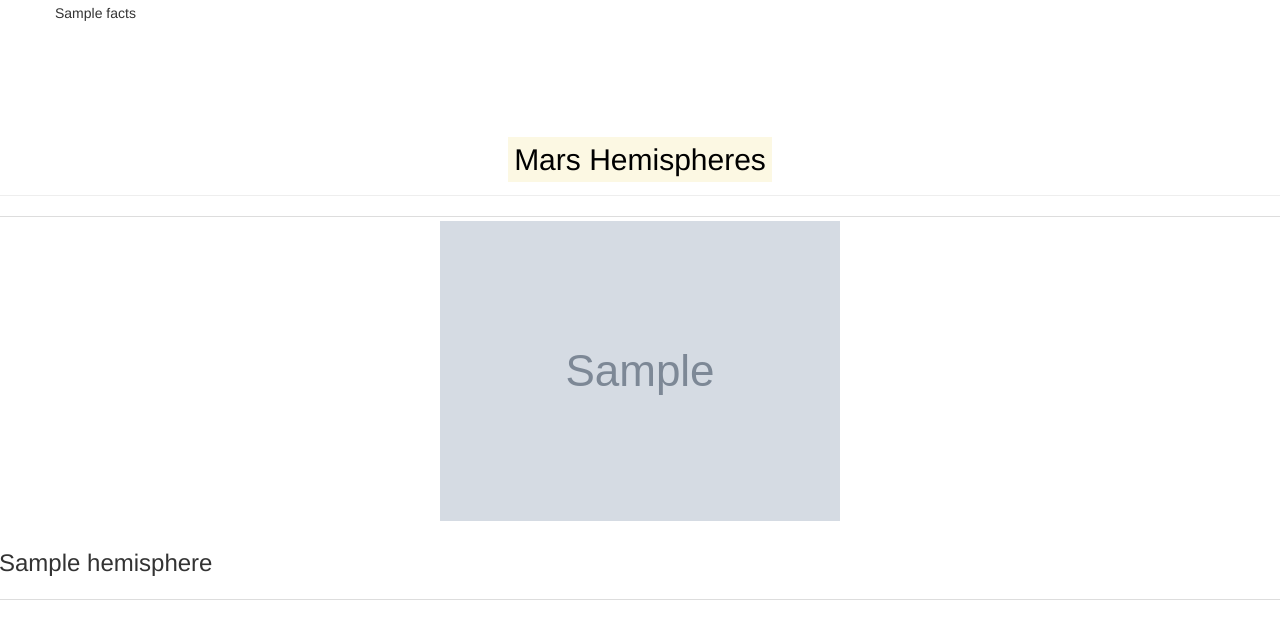
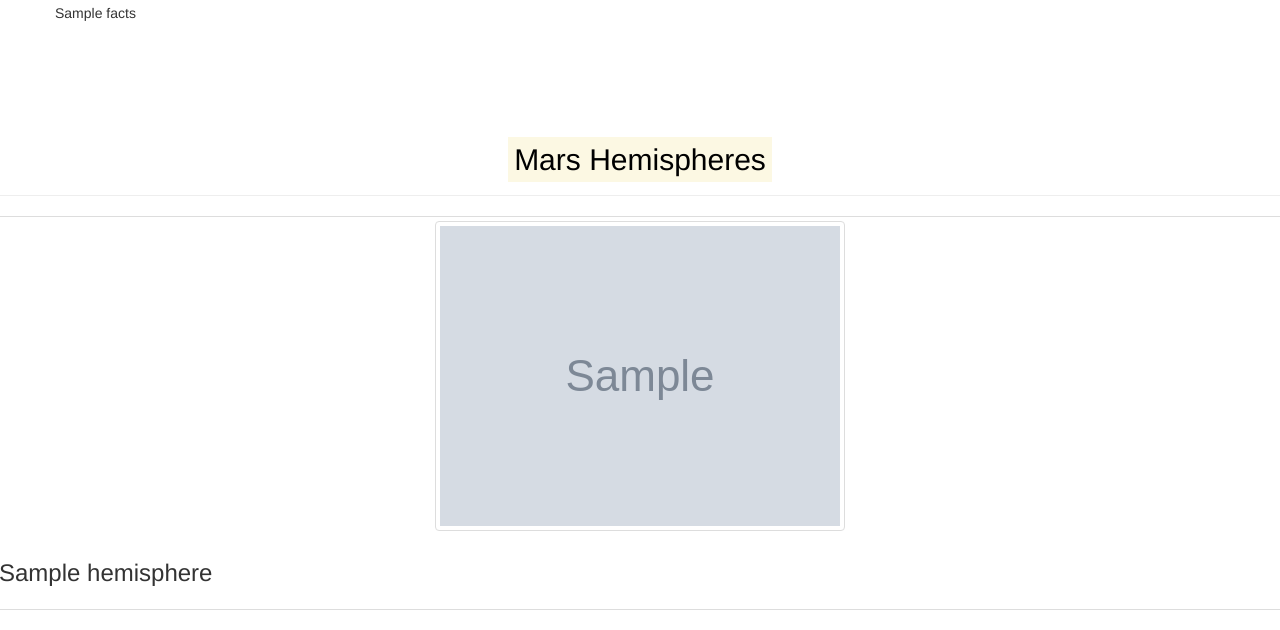
Before and after one commit to yajingran/Mission-to-Mars, a Flask app: page / in a window 1280 px wide. Shown: the part 788-1418 px from the top of the page. Before the commit the page ends 1388 px from the top, so only its background shows below. Run offline with Flask 2, Linux system fonts and the light colour scheme; grey boxes marked "Sample" are stand-in pictures; a database or web service that is not in the repository returns one stand-in record (values such as "Sample title"); some libraries are stand-ins or nearby versions.

Commit message:
Add files via upload

```diff
--- a/templates/index.html
+++ b/templates/index.html
@@ -60,7 +60,7 @@
                  <div class="thumbnail">
                    <!-- if images are false/none/non-existent, then default to error message -->
                    <img src="{{hemisphere.img_url | default('static/images/error.png', true)}}"
-                        alt="..." class="img-responsive">
+                        alt="..." class="img-thumbnail">
                     <div class="caption">
                       <h3>{{hemisphere.title}}</h3>
                     </div>
```
